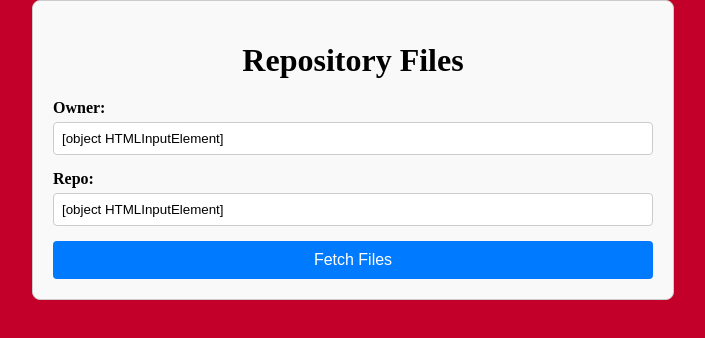
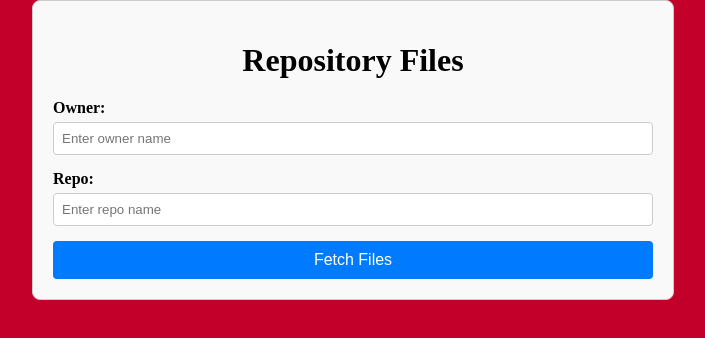
Before and after one commit to mattymo30/IIGHackathon24, an Angular app in the folder app/: page / in a window 1280 px wide. Shown: the top 338 px of the page, without its empty margins (287-992 px from the left). Built offline with nearby package versions, Linux system fonts and the light colour scheme.

Commit message:
added download to button

```diff
--- a/app/src/app/app.component.html
+++ b/app/src/app/app.component.html
@@ -3,13 +3,13 @@
   <h1>Repository Files</h1>
 <div class ="input-group">
   <label for = "owner" >Owner:</label>
-  <input #owner id="owner" [value]="owner" #ownerInput placeholder="Enter owner name" (input)="onOwnerInputChange($event)">
+  <input #ownerInput id="owner" [value]="owner" placeholder="Enter owner name" (input)="onOwnerInputChange($event)">
 </div>
 <div class="input-group">
   <label for = "repo" >Repo:</label>
-  <input #repo id="repo" [value]="repo" #repoInput placeholder="Enter repo name" (input)="onRepoInputChange($event)"/>
+  <input #repoInput id="repo" [value]="repo" placeholder="Enter repo name" (input)="onRepoInputChange($event)"/>
 </div>
-<button (click)="generateDocs(owner.value,repo.value)" >Fetch Files</button>
+<button (click)="generateDocs(ownerInput.value,repoInput.value)" >Fetch Files</button>
     <!-- Show the spinner when loading -->
 <div *ngIf="isLoading" class="spinner"></div>
 
--- a/app/src/app/app.component.ts
+++ b/app/src/app/app.component.ts
@@ -5,6 +5,7 @@ import OpenAI from 'openai';
 import { RepoService } from './repo.service';
 import { marked } from 'marked';
 import { CommonModule } from '@angular/common';
+import { Buffer } from "buffer";
 
 
 @Component({
@@ -127,6 +128,14 @@ export class AppComponent {
       const output = await this.getRepoFiles(owner, repo);
       const doc = await this.callOpenAi(output);
       this.output = this.formatString(doc) || '';
+      if(this.output !== ''){
+        const file = new Blob([this.output],{type:'text/plain'});
+        const link = document.createElement("a");
+        link.href = URL.createObjectURL(file);
+        link.download = 'output.txt';
+        link.click();
+        link.remove();
+      }
 
       const markdownHtml = await Promise.resolve(marked.parse(this.output));
 
```
Also changed, not shown: 2 other files (tests, documents, lock files or other folders).
